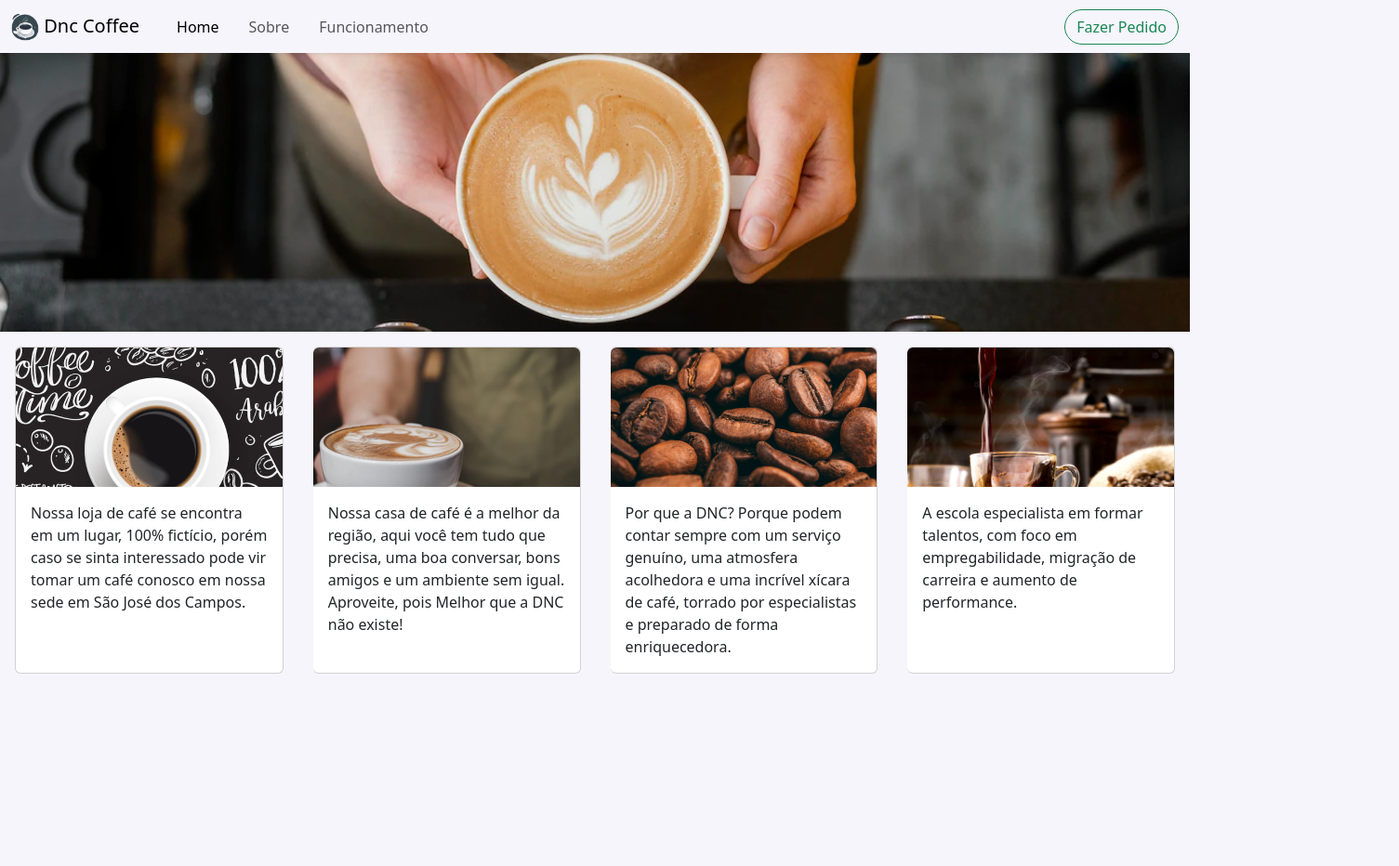
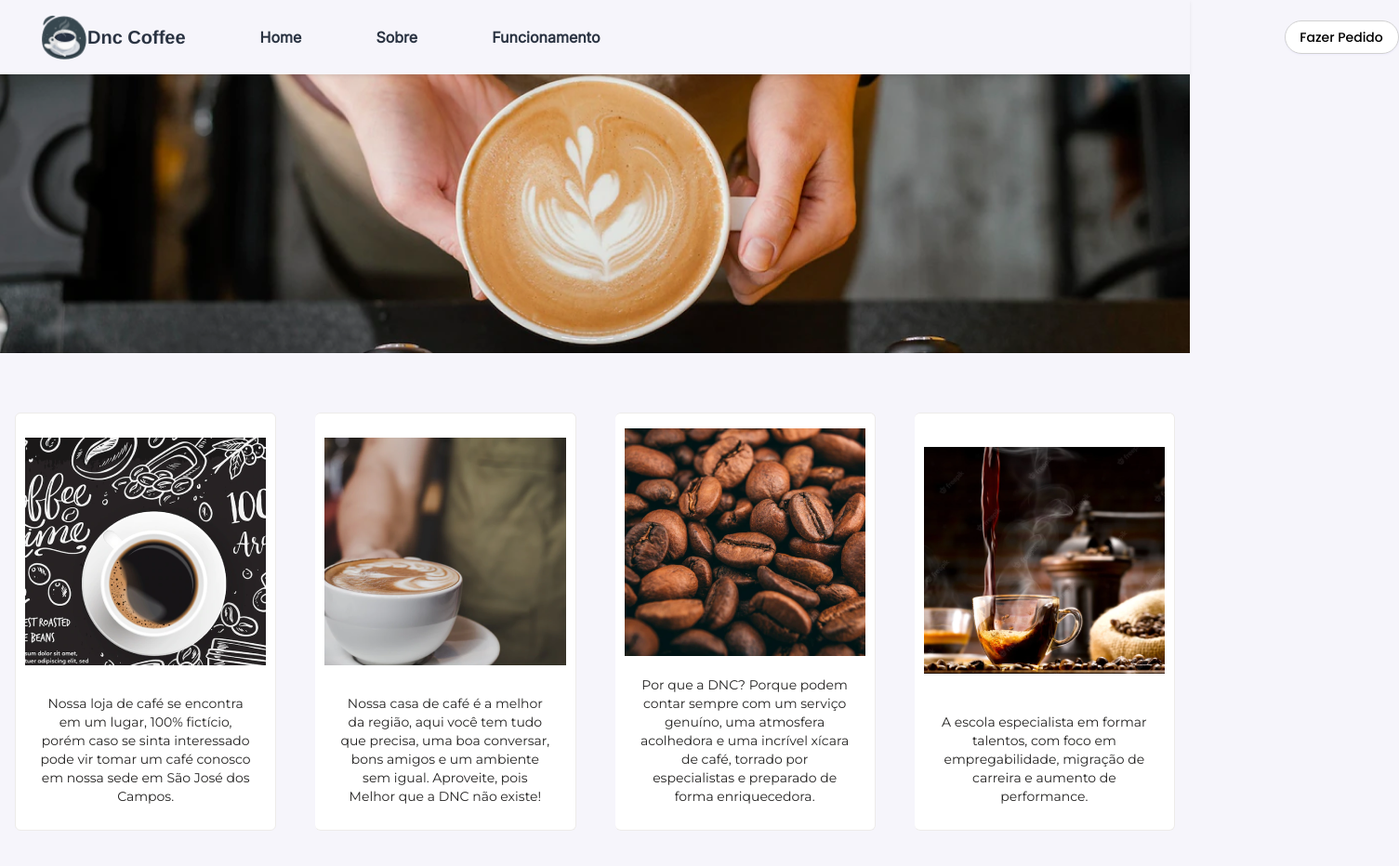
Before and after one commit to Solandrya/Site-Coffee-Shop, a website: page index.html in a window 1280 px wide. Shown: the whole page at 93% size, 1505 px wide, since content can reach past the window. Before the commit the page ends 800 px from the top, so only its background shows below. Drawn offline with nearby package versions, Linux system fonts and the light colour scheme.

Commit message:
Estilização com CSS da página principal

```diff
--- a/index.html
+++ b/index.html
@@ -1,5 +1,5 @@
 <!DOCTYPE html>
-<html lang="en">
+<html lang="pt-br">
 <head>
     <meta charset="UTF-8">
     <meta http-equiv="X-UA-Compatible" content="IE=edge">
@@ -15,24 +15,18 @@
     <nav class="navbar navbar-expand-lg shadow-sm">
         <div class="container-fluid">
           <a class="navbar-brand" href="#">
-            <img src="./assets/images/logo.png" alt="Logo" width="30" class="d-inline-block align-text-top">
+            <img src="./assets/images/logo.png" alt="Logo" width="30" class="d-inline-block align-text-top" id="logo">
             Dnc Coffee
           </a>
-          <div class="navbar-collapse navbar-expand-sm">
-              <ul class="navbar-nav">
-                  <li class="nav-item ps-3">
-                    <a class="nav-link active" aria-current="page" href="#">Home</a>
-                  </li>
-                  <li class="nav-item ps-3">
-                    <a class="nav-link" href="#" data-bs-toggle="modal" data-bs-target="#sobre">Sobre</a>
-                  </li>
-                  <li class="nav-item ps-3">
-                    <a class="nav-link" href="#">Funcionamento</a>
-                  </li>
-                </ul>
+          <div class="navbar-collapse navbar-expand-sm"> <!-- links nav-->
+            <a class="nav-link active" aria-current="page" href="#">Home</a>
+
+            <a class="nav-link" href="#" data-bs-toggle="modal" data-bs-target="#sobre">Sobre</a>
+
+            <a class="nav-link" href="#">Funcionamento</a>
           </div>
           <div class="d-flex">
-            <a href="#" class="btn btn-outline-success rounded-pill">Fazer Pedido</a>
+            <button>Fazer Pedido</button>
           </div>
         </div>
     </nav>
@@ -71,6 +65,7 @@
     </main>
 
     <!--MODAL-->
+    <!--
     <div class="modal fade" id="sobre" tabindex="-1">
         <div class="modal-dialog">
             <div class="modal-content p-5">
@@ -86,6 +81,7 @@
             </div>
         </div>
     </div>
+  -->
 
 </body>
 </html>
--- a/style.css
+++ b/style.css
@@ -0,0 +1,135 @@
+/*LINKS EXTERNOS*/
+@import url('https://fonts.googleapis.com/css2?family=Inter:wght@200;300;400&display=swap');
+@import url('https://fonts.googleapis.com/css2?family=Poppins:wght@300;400;500&display=swap');
+@import url('https://fonts.googleapis.com/css2?family=Montserrat&display=swap');
+
+
+/* CONFIGURAÇÕES GERAIS*/
+body{
+    margin: 0px;
+    padding: 0;
+}
+
+li{
+    list-style-type: none;
+}
+
+a{
+    text-decoration: none;
+}
+
+/*BARRA DE NAVEGAÇÃO*/
+
+.navbar{
+    height: 80px;
+    display: flex;
+    flex-direction: row;
+    text-align: center;
+}
+
+.container-fluid{
+    display: flex;
+    flex-direction: row;
+    text-align: center;
+    width: 100vw;
+}
+
+.navbar-brand{
+    display: flex;
+    text-align: center;
+    align-items: center;
+    margin-left: 2rem;
+    margin-right: 5rem;
+
+    font-family: 'Helvetica';
+    font-style: normal;
+    font-weight: 700;
+    font-size: 20px;
+    line-height: 23px;
+    color: #2A3342;
+}
+
+#logo{
+    width: 50px;
+    height: 50px;
+}
+
+.navbar-collapse{
+    display: flex;
+    text-align: center;
+    align-items: center;
+}
+
+.nav-link{
+    margin-right: 5rem;
+    font-family: 'Inter';
+    font-style: normal;
+    font-weight: 600;
+    font-size: 16px;
+    line-height: 19px;
+    display: flex;
+    align-items: center;
+
+    color: #2A3342;
+
+}
+
+.d-flex{
+    display: flex;
+    align-items:center;
+    margin-left: 41rem;
+}
+
+button{
+    background: #FFFFFF;
+    border: 1px solid #D1D1D1;
+    box-shadow: 0px 1px 2px rgba(105, 81, 255, 0.05);
+    border-radius: 36px;
+    cursor:pointer;
+
+    width: 123px;
+    height: 36px;
+    right: 40px;
+
+    font-family: 'Poppins';
+    font-style: normal;
+    font-weight: 500;
+    font-size: 14px;
+    line-height: 20px;
+}
+
+/*CARDS*/
+
+main.card-group{
+    display: flex;
+    flex-direction: row;
+    align-items: center;
+    justify-content: space-around;
+    text-align: center;
+    margin-top: 3rem;
+    margin-bottom: 6rem;
+    column-gap: 10px;
+}
+
+article.card{
+    height: 450px;
+    background: #FFFFFF;
+    border: 1px solid #EDEBE9;
+    border-radius: 8px;
+    padding: 10px;
+
+}
+
+article img {
+    width: 350px;
+    height: 302px;
+}
+
+.card-text{
+    font-family: 'Montserrat';
+    font-style: normal;
+    font-weight: 400;
+    font-size: 14px;
+    line-height: 20px;
+    color: #252423;
+}
```
